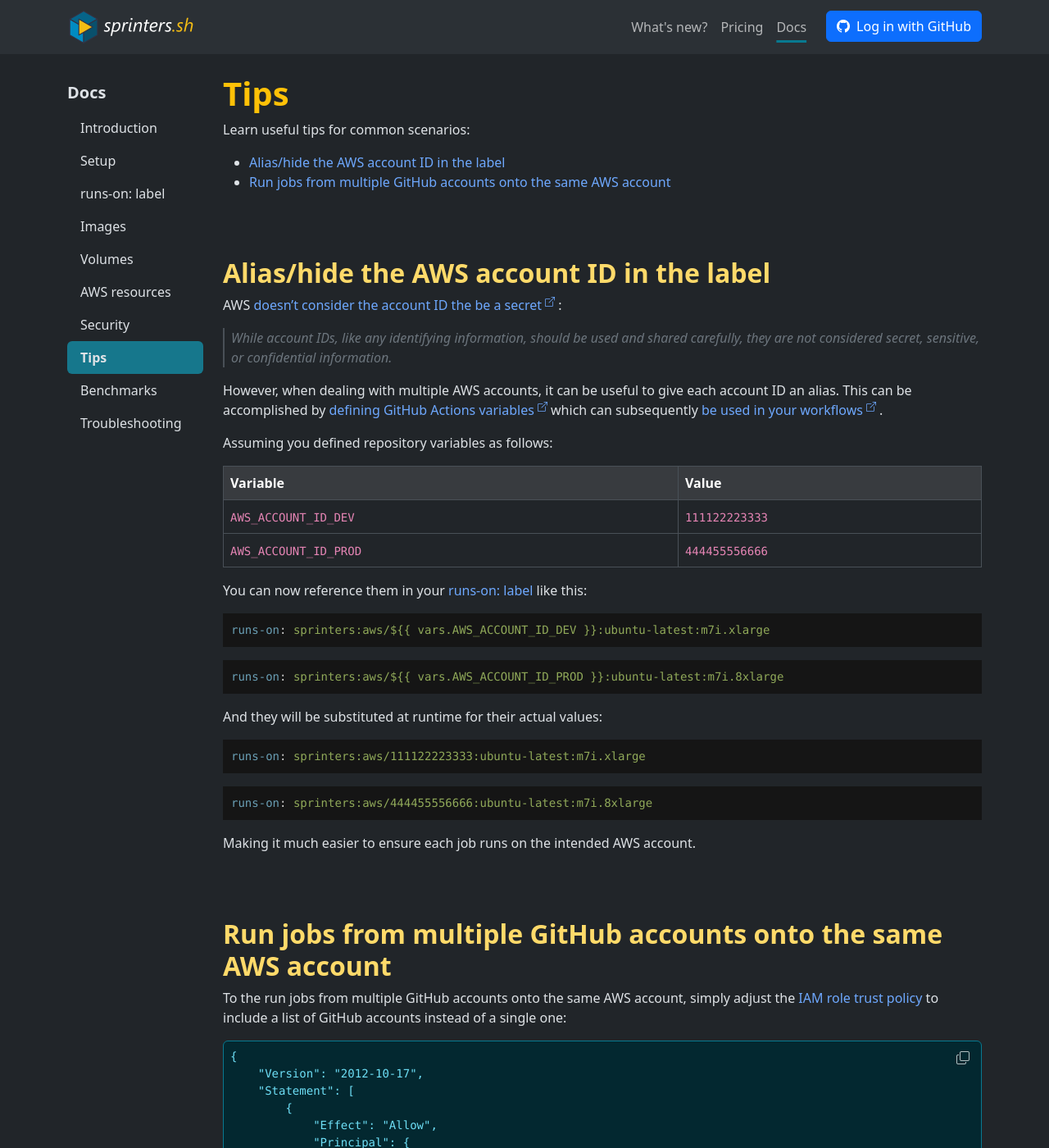
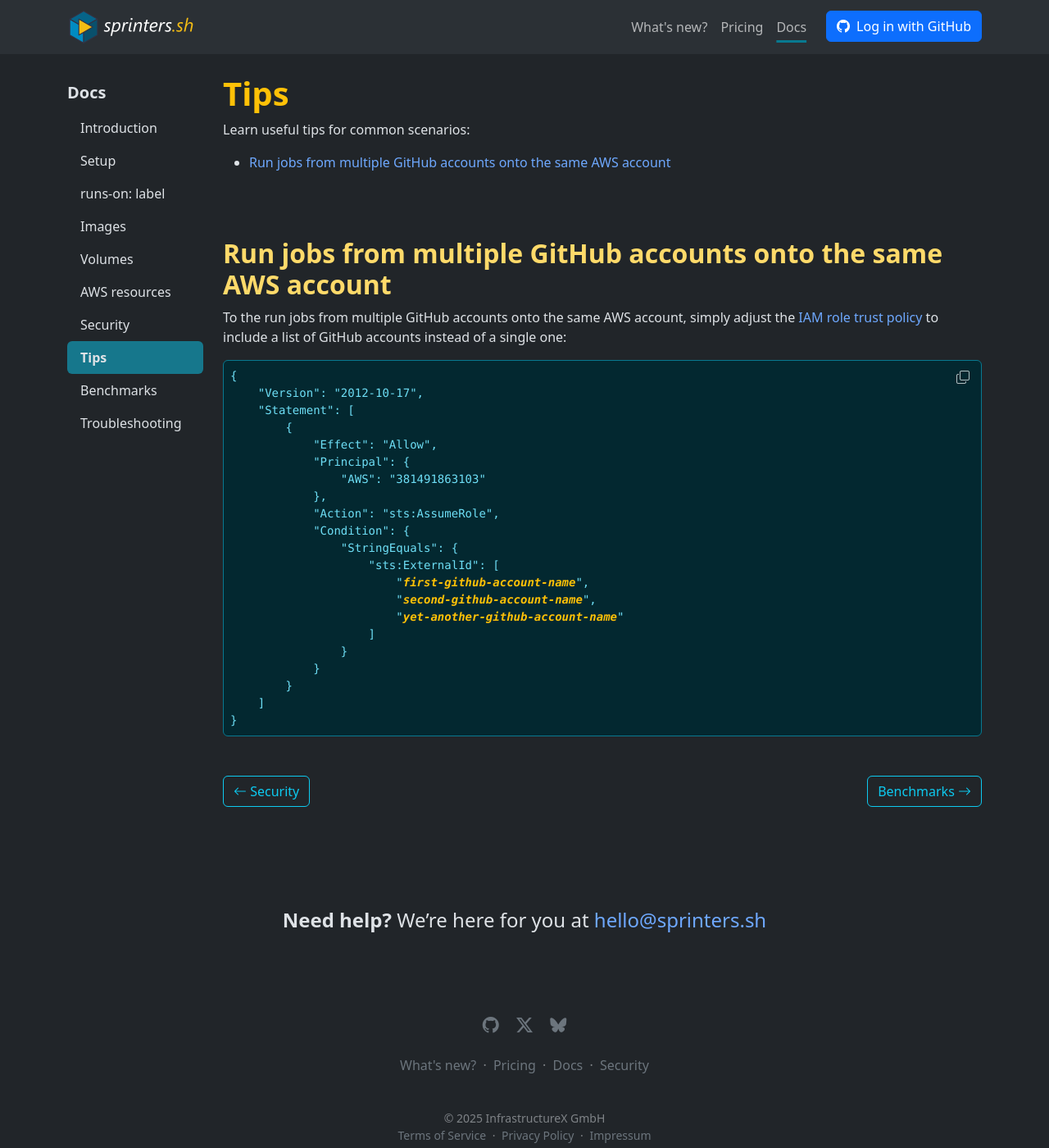
Before and after one commit to sprinters-sh/sprinters.sh, a Jekyll site: the page built from docs/tips.md, in a window 1280 px wide and 1400 px high. Shown: the whole window at 82% size. Built offline with Jekyll 4.4.1, drawn with Linux system fonts in a browser that asks for light colours.

Commit message:
Removed reference to hidden functionality

````diff
--- a/docs/tips.md
+++ b/docs/tips.md
@@ -5,66 +5,7 @@ title: "Tips"
 
 Learn useful tips for common scenarios:
 
-- [Alias/hide the AWS account ID in the label](#aws-account-id)
 - [Run jobs from multiple GitHub accounts onto the same AWS account](#shared-aws-account)
-
-{% include h2.html id="aws-account-id" text="Alias/hide the AWS account ID in the label" %}
-
-AWS {% include external-link.html text="doesn't consider the account ID the be a secret" href="https://docs.aws.amazon.com/accounts/latest/reference/manage-acct-identifiers.html" %}:
-
-> While account IDs, like any identifying information, should be used and shared carefully, they are not considered secret, sensitive, or confidential information.
-{: .border-start .border-2 .ps-2 .text-secondary .fst-italic}
-
-However, when dealing with multiple AWS accounts, it can be useful to give each account ID an alias.
-This can be accomplished by {% include external-link.html text="defining GitHub Actions variables" href="https://docs.github.com/en/actions/writing-workflows/choosing-what-your-workflow-does/store-information-in-variables#defining-configuration-variables-for-multiple-workflows" %} which
-can subsequently {% include external-link.html text="be used in your workflows" href="https://docs.github.com/en/actions/writing-workflows/choosing-what-your-workflow-does/store-information-in-variables#using-the-vars-context-to-access-configuration-variable-values" %}.
-
-Assuming you defined repository variables as follows:
-
-<div class="table-responsive">
-    <table class="table table-bordered">
-        <thead>
-        <tr class="table-active">
-            <th>Variable</th>
-            <th>Value</th>
-        </tr>
-        </thead>
-        <tbody>
-        <tr>
-            <td><code>AWS_ACCOUNT_ID_DEV</code></td>
-            <td><code>111122223333</code></td>
-        </tr>
-        <tr>
-            <td><code>AWS_ACCOUNT_ID_PROD</code></td>
-            <td><code>444455556666</code></td>
-        </tr>
-        </tbody>
-    </table>
-</div>
-
-You can now reference them in your [runs-on: label](/docs/label) like this:
-
-{% raw %}
-```yaml
-runs-on: sprinters:aws/${{ vars.AWS_ACCOUNT_ID_DEV }}:ubuntu-latest:m7i.xlarge
-```
-
-```yaml
-runs-on: sprinters:aws/${{ vars.AWS_ACCOUNT_ID_PROD }}:ubuntu-latest:m7i.8xlarge
-```
-{% endraw %}
-
-And they will be substituted at runtime for their actual values:
-
-```yaml
-runs-on: sprinters:aws/111122223333:ubuntu-latest:m7i.xlarge
-```
-
-```yaml
-runs-on: sprinters:aws/444455556666:ubuntu-latest:m7i.8xlarge
-```
-
-Making it much easier to ensure each job runs on the intended AWS account.
 
 {% include h2.html id="shared-aws-account" text="Run jobs from multiple GitHub accounts onto the same AWS account" %}
 
````
